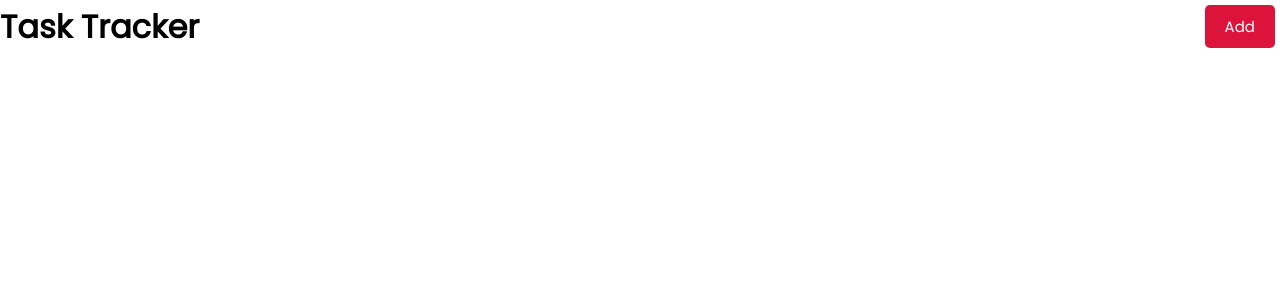
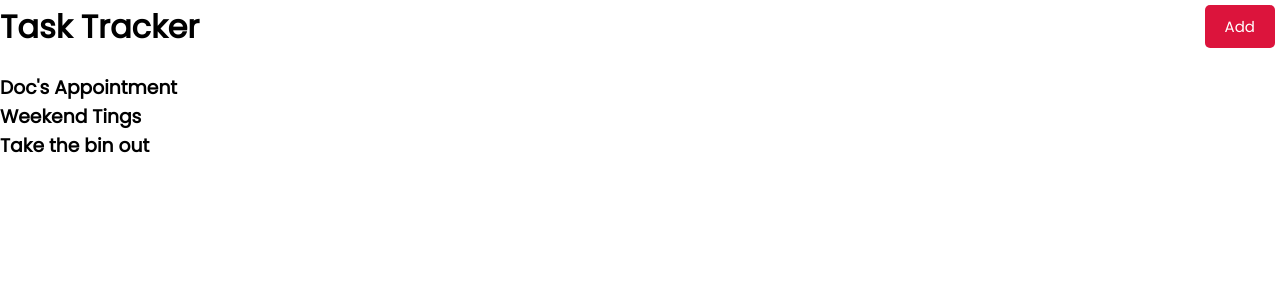
Before and after one commit to GillyRabutTsurwa/react-with-brad-traversy, a React (Vite) app: page / in a window 1280 px wide. Shown: the top 300 px of the page. Built offline with nearby package versions, Linux system fonts and the light colour scheme.

Commit message:
6. State - using useState to manipulate reactive data - i am familiar with useState, but not familiar when to use it - i tried using it withing the function component and it crashes the app - not yet using the setTasks() to modify the state

```diff
--- a/src/App.jsx
+++ b/src/App.jsx
@@ -3,13 +3,13 @@ import viteLogo from "/vite.svg";
 // import "./App.css";
 import "./components/Header";
 import Header from "./components/Header";
-import Greeting from "./components/Greeting";
-import Salut from "./components/Salut";
+import Tasks from "./components/Tasks";
 
 function App() {
     return (
         <>
             <Header title="Task Tracker" />
+            <Tasks />
         </>
     );
 }
--- /dev/null
+++ b/src/components/Tasks.jsx
@@ -0,0 +1,34 @@
+import { useState } from "react";
+const myTasks = [
+    {
+        id: 1,
+        text: "Doc's Appointment",
+        day: "who cares",
+        reminder: true,
+    },
+    {
+        id: 2,
+        text: "Weekend Tings",
+        day: "who cares",
+        reminder: true,
+    },
+    {
+        id: 3,
+        text: "Take the bin out",
+        day: "who cares",
+        reminder: true,
+    },
+];
+
+function Tasks() {
+    const [tasks, setTasks] = useState(myTasks);
+    return (
+        <>
+            {tasks.map((currentTask) => {
+                return <h3 key={currentTask.id}>{currentTask.text}</h3>;
+            })}
+        </>
+    );
+}
+
+export default Tasks;
```
